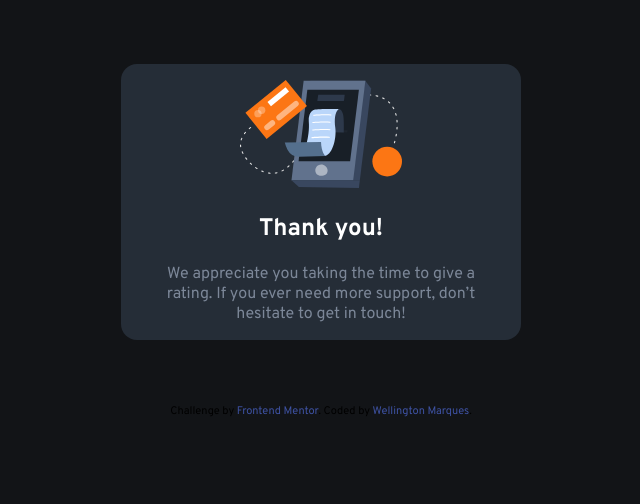
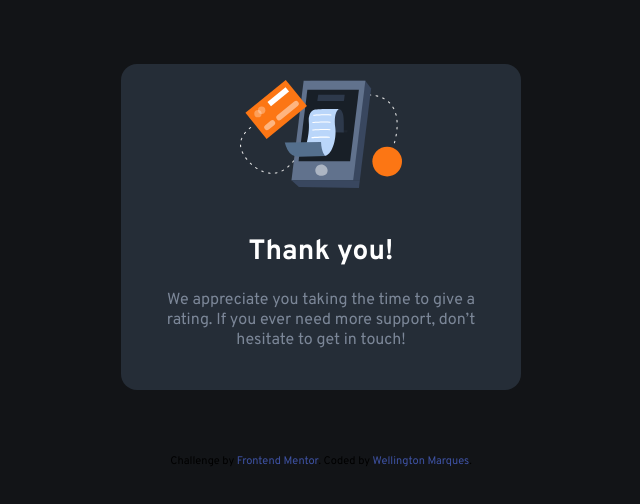
Before and after one commit to WellingtonMarques96/interative-ratingmentor, a plain HTML site: page index.html in a window 1280 px wide. Both pictures are taken after a click on the button "SUBMIT". Shown: the whole page, without its empty margins (319-959 px from the left). Drawn offline with Linux system fonts and the light colour scheme.

Commit message:
finalizacao css

```diff
--- a/style.css
+++ b/style.css
@@ -56,6 +56,12 @@ p {
   font-size: 1rem;
   font-weight: 400;
 }
+
+h2 {
+  margin: 0px;
+  font-size: 1.75rem;
+}
+
 .numbers {
   display: flex;
   gap: 1.2rem;
@@ -96,13 +102,13 @@ p {
 article {
   display: grid;
   place-items: center;
-  gap: 1rem;
+  gap: rem;
 }
 
 article p {
-  display: grid;
   text-align: center;
-  padding-inline: 1rem;
+  padding-inline: 1.5rem;
+  margin-bottom: 1.5rem;
 }
 
 /*---Script---*/
@@ -112,7 +118,7 @@ article p {
 }
 
 .ativar {
-  display: block;
+  display: grid;
 }
 
 .esconder {
```
Also changed, not shown: index.html (+0 -2 lines).
